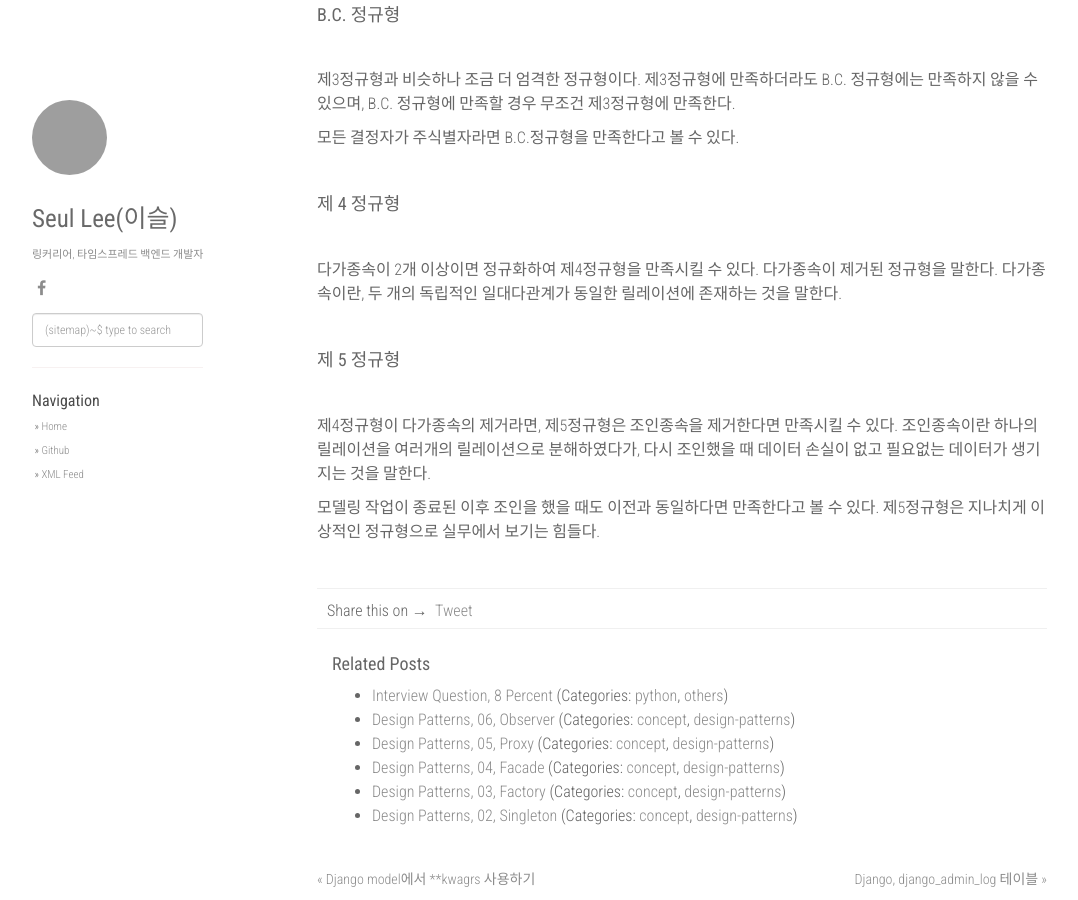
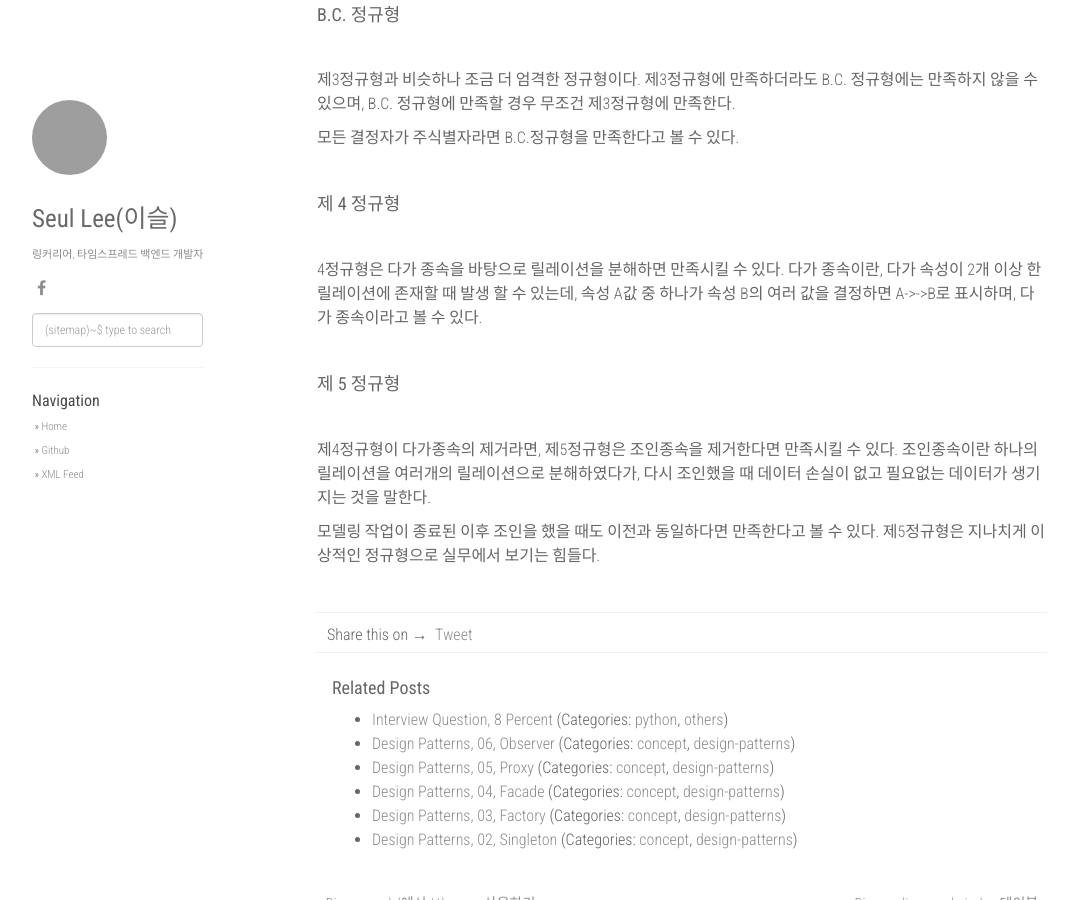
Before and after one commit to lee-seul/lee-seul.github.com, a Jekyll site: the page built from _posts/2018-02-20-normalization.markdown, in a window 1280 px wide and 900 px high, scrolled down 1114 px. Shown: the whole window, without its empty margins (53-1131 px from the left). Built offline with Jekyll 4.4.1, drawn with Linux system fonts in a browser that asks for light colours; nearby versions of some CDN libraries; comment, search, counter and statistics services are not loaded; grey boxes are pictures that could not be loaded.

Commit message:
정규화 포스팅 수정

```diff
--- a/_posts/2018-02-20-normalization.markdown
+++ b/_posts/2018-02-20-normalization.markdown
@@ -87,8 +87,9 @@ encoding: UTF-8
 
 <br/>
 
-다가종속이 2개 이상이면 정규화하여 제4정규형을 만족시킬 수 있다. 다가종속이 제거된 정규형을 말한다.
-다가종속이란, 두 개의 독립적인 일대다관계가 동일한 릴레이션에 존재하는 것을 말한다.
+4정규형은 다가 종속을 바탕으로 릴레이션을 분해하면 만족시킬 수 있다.
+다가 종속이란, 다가 속성이 2개 이상 한 릴레이션에 존재할 때 발생 할 수 있는데,
+속성 A값 중 하나가 속성 B의 여러 값을 결정하면 A->->B로 표시하며, 다가 종속이라고 볼 수 있다.
 
 <br/>
 
```
